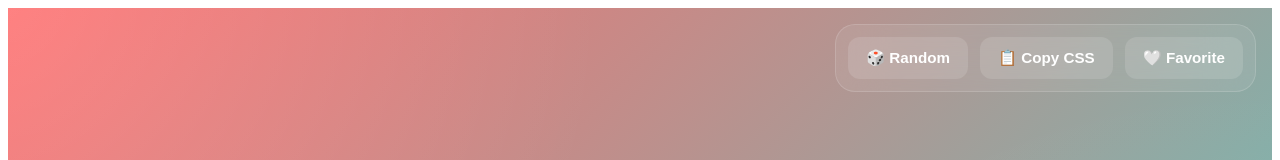
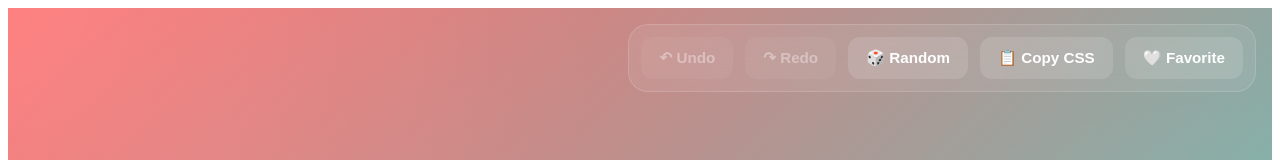
Before and after one commit to GeorgeBlackbird/gradient, a Nuxt app: page / in a window 1280 px wide. Shown: the top 160 px of the page. Built offline with nearby package versions, Linux system fonts and the light colour scheme.

Commit message:
feat: favorites + undo/redo

```diff
--- a/app/components/GradientControls.vue
+++ b/app/components/GradientControls.vue
@@ -1,23 +1,23 @@
 <script setup lang="ts">
-const {
-  cssDeclaration,
-  generateRandomGradient,
-  saveToFavorites,
-  isFavorite,
-} = useGradient()
+  const gradientService = useGradient()
+const { canUndo, canRedo, isFavorite } = gradientService
 
 const { copy, copied } = useClipboard()
 
 const copyCss = async () => {
-  await copy(cssDeclaration.value)
+  await copy(gradientService.cssDeclaration.value)
 }
 </script>
 
 <template>
   <div class="gradient-controls">
+    <button class="gradient-controls__button" :disabled="!canUndo" @click="gradientService.undo">↶ Undo</button>
+
+    <button class="gradient-controls__button" :disabled="!canRedo" @click="gradientService.redo">↷ Redo</button>
+
     <button
       class="gradient-controls__button"
-      @click="generateRandomGradient"
+      @click="gradientService.generateRandomGradient"
     >
       🎲 Random
     </button>
@@ -32,7 +32,7 @@ const copyCss = async () => {
     <button
       class="gradient-controls__button"
       :disabled="isFavorite"
-      @click="saveToFavorites"
+      @click="gradientService.saveToFavorites"
     >
       {{ isFavorite
           ? '❤️ Saved'
@@ -93,4 +93,12 @@ const copyCss = async () => {
 .gradient-controls__button:active {
   transform: translateY(0);
 }
+
+.gradient-controls__button:disabled {
+  opacity: 0.4;
+
+  cursor: not-allowed;
+
+  transform: none;
+}
 </style>
--- a/app/composables/useGradient.ts
+++ b/app/composables/useGradient.ts
@@ -23,43 +23,79 @@ const DEFAULT_GRADIENT: GradientConfig = {
 }
 
 export const useGradient = () => {
-  const gradient = useState<GradientConfig>('current-gradient', () =>
-    structuredClone(DEFAULT_GRADIENT),
-  )
-  const favorites = useState<SavedGradient[]>('gradient-favorites', () => [])
-
-  onMounted(() => {
+  const gradient = useState<GradientConfig>('current-gradient', () => {
+    if (typeof window !== 'undefined') {
       const localGradient = localStorage.getItem('gradient')
       if (localGradient) {
         try {
-        gradient.value = JSON.parse(localGradient)
+          return JSON.parse(localGradient)
         } catch (e) {
-        console.error('Error parsing gradient from localStorage', e)
+          console.error(e)
         }
       }
+    }
+    return structuredClone(DEFAULT_GRADIENT)
+  })
 
+  const favorites = useState<SavedGradient[]>('gradient-favorites', () => {
+    if (typeof window !== 'undefined') {
       const localFavorites = localStorage.getItem('gradient-favorites')
       if (localFavorites) {
         try {
-        favorites.value = JSON.parse(localFavorites)
+          return JSON.parse(localFavorites)
         } catch (e) {
-        console.error('Error parsing gradient favorites from localStorage', e)
+          console.error(e)
         }
       }
+    }
+    return []
+  })
 
-    watch(
+  const {
+    history,
+    undo,
+    redo,
+    canUndo,
+    canRedo,
+    clear,
+  } = useRefHistory(
     gradient,
-      (newVal) => {
-        localStorage.setItem('gradient', JSON.stringify(newVal))
+    {
+      deep: true,
+      capacity: 50,
     },
-      { deep: true },
   )
+
+  onKeyStroke(['z', 'Z'], (event) => {
+    if (!event.metaKey && !event.ctrlKey) {
+      return
+    }
+
+    event.preventDefault()
+
+    undo()
+  })
+
+  onKeyStroke(['y', 'Y'], (event) => {
+    if (!event.metaKey && !event.ctrlKey) {
+      return
+    }
+
+    event.preventDefault()
+
+    redo()
+  })
+
+  onMounted(async () => {
+    await nextTick()
+    clear()
+    watch(gradient, (newVal) => localStorage.setItem('gradient', JSON.stringify(newVal)), {
+      deep: true,
+    })
 
     watch(
       favorites,
-      (newVal) => {
-        localStorage.setItem('gradient-favorites', JSON.stringify(newVal))
-      },
+      (newVal) => localStorage.setItem('gradient-favorites', JSON.stringify(newVal)),
       { deep: true },
     )
   })
@@ -173,6 +209,12 @@ export const useGradient = () => {
     applyFavorite,
     isFavorite,
 
+    history,
+    canUndo,
+    canRedo,
+    undo,
+    redo,
+
     reset,
   }
 }
```
Lines whose indentation alone changed are shown as unchanged.
